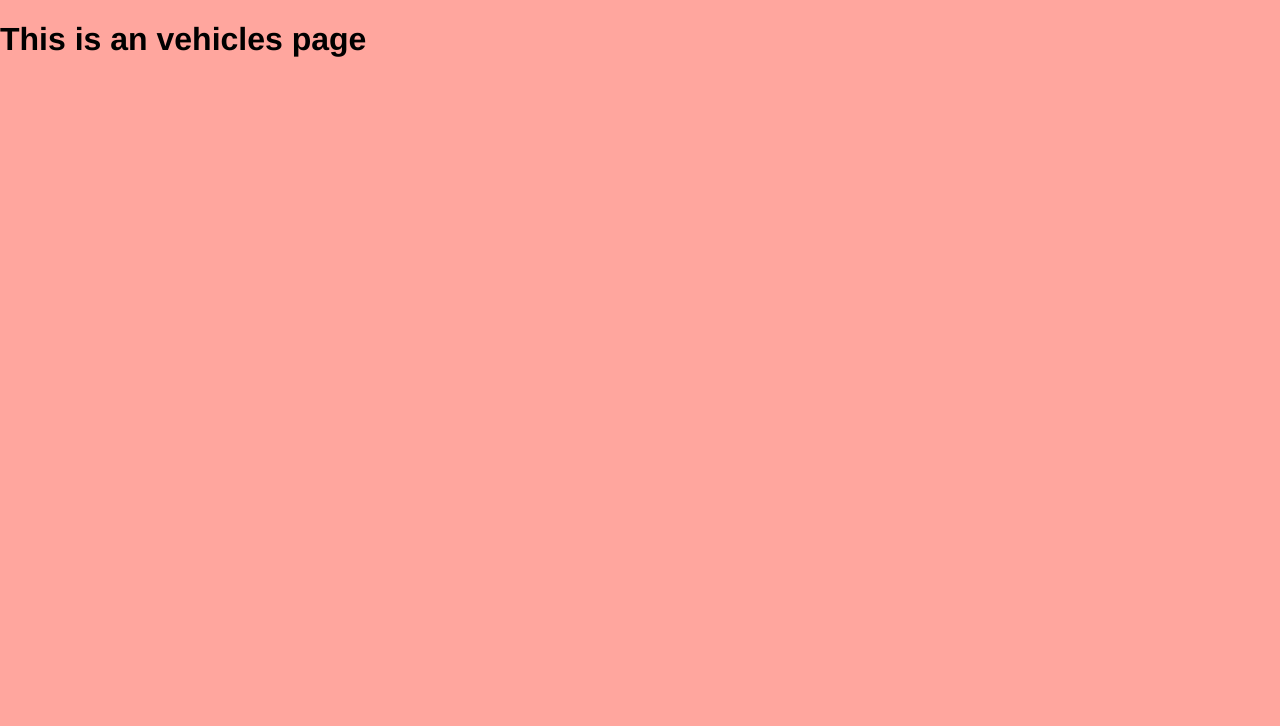
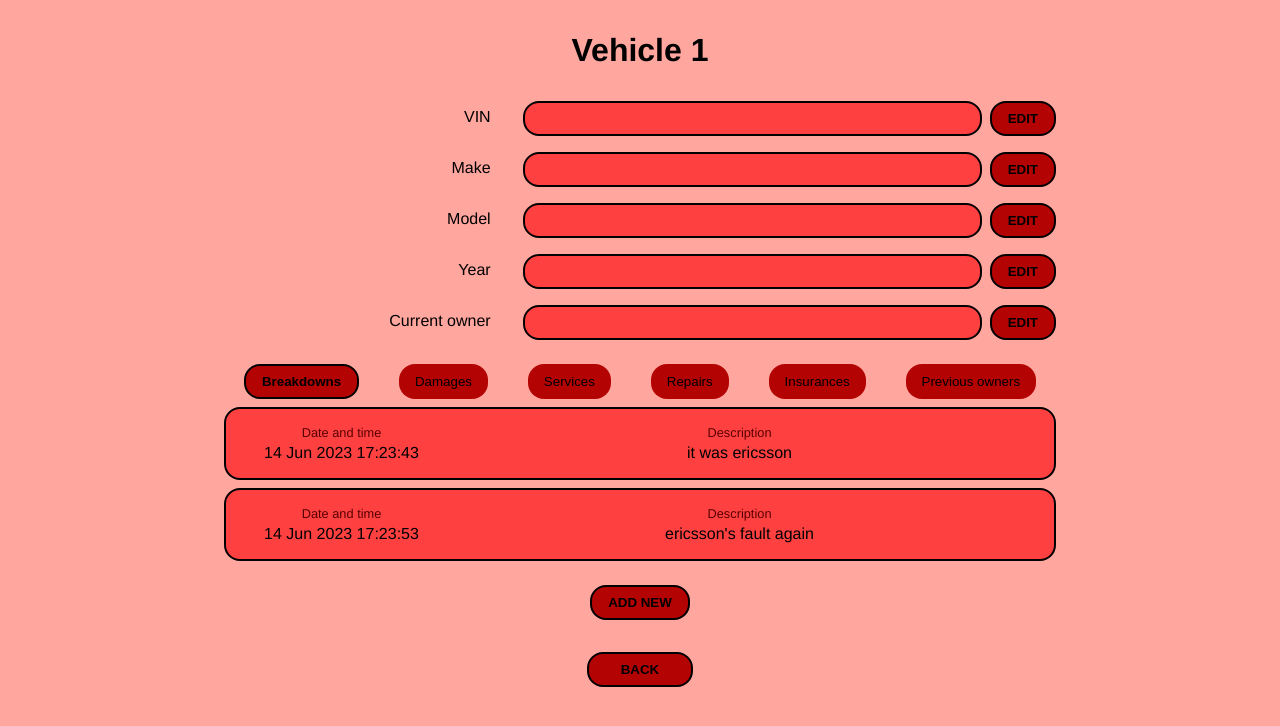
Before and after one commit to b0rke-mborina/car-watch, a Vue app: page /vehicle/1 in a window 1280 px wide. Shown: the top 726 px of the page. Built offline with nearby package versions, Linux system fonts and the light colour scheme.

Commit message:
improved app design

```diff
--- /dev/null
+++ b/src/components/ListItem.vue
@@ -0,0 +1,65 @@
+<template>
+	<div class="item">
+		<div class="item-container">
+			<span class="label">Date and time</span>
+			<span class="value">{{ timeConverter(item.timestamp) }}</span>
+		</div>
+		<div class="item-container">
+			<span class="label">Description</span>
+			<span class="value">{{ item.description }}</span>
+		</div>
+	</div>
+</template>
+
+<script>
+export default {
+	name: 'ListItem',
+	methods: {
+		timeConverter(unixTimestamp) {
+			var unixTimestampMs = new Date(unixTimestamp * 1000);
+			var months = ["Jan", "Feb", "Mar", "Apr", "May", "Jun", "Jul", "Aug", "Sep", "Oct", "Nov", "Dec"];
+			var year = unixTimestampMs.getFullYear();
+			var month = months[unixTimestampMs.getMonth()];
+			var date = unixTimestampMs.getDate();
+			var hour = unixTimestampMs.getHours();
+			var min = unixTimestampMs.getMinutes();
+			var sec = unixTimestampMs.getSeconds();
+			var time = date + ' ' + month + ' ' + year + ' ' + hour + ':' + min + ':' + sec ;
+			return time;
+		}
+	},
+	props: {
+		item: Object
+	}
+}
+</script>
+
+<style scoped>
+.item {
+	display: grid;
+	grid-template-columns: 1fr 3fr;
+	padding: 16px;
+	margin-bottom: 8px;
+	border: 2px solid black;
+	border-radius: 16px;
+	background-color: #FF4040;
+}
+
+.item-container {
+	display: flex;
+	flex-direction: column;
+	flex-wrap: nowrap;
+	justify-content: center;
+	text-align: center;
+}
+
+.label {
+	font-size: 0.8em;
+	padding-bottom: 4px;
+	color: #590000;
+}
+
+.value {
+	padding: 0px 16px;
+}
+</style>
--- a/src/views/VehicleView.vue
+++ b/src/views/VehicleView.vue
@@ -1,14 +1,276 @@
 <template>
-  <div class="about">
-    <h1>This is an vehicles page</h1>
-  </div>
+	<div class="vehicle">
+		<div class="content">
+			<h1 class="heading">Vehicle {{ vehicle.id }}</h1>
+			<div class="vehicle-info">
+				<div class="info-group">
+					<span class="label">VIN</span>
+					<div class="info-group-item">
+						<input type="text" class="input" />
+						<button v-if="isAuthorized" class="button-edit">EDIT</button>
+					</div>
+				</div>
+				<div class="info-group">
+					<span class="label">Make</span>
+					<div class="info-group-item">
+						<input type="text" class="input" />
+						<button v-if="isAuthorized" class="button-edit">EDIT</button>
+					</div>
+				</div>
+				<div class="info-group">
+					<span class="label">Model</span>
+					<div class="info-group-item">
+						<input type="text" class="input" />
+						<button v-if="isAuthorized" class="button-edit">EDIT</button>
+					</div>
+				</div>
+				<div class="info-group">
+					<span class="label">Year</span>
+					<div class="info-group-item">
+						<input type="text" class="input" />
+						<button v-if="isAuthorized" class="button-edit">EDIT</button>
+					</div>
+				</div>
+				<div class="info-group">
+					<span class="label">Current owner</span>
+					<div class="info-group-item">
+						<input type="text" class="input" />
+						<button v-if="isAuthorized" class="button-edit">EDIT</button>
+					</div>
+				</div>
+			</div>
+			<div class="lists">
+				<div class="list-options">
+					<button id="breakdowns" @click="changeItems('breakdowns')"
+							  :class="`button-item ${selectedList == 'breakdowns' ? 'active' : ''}`">Breakdowns</button>
+					<button id="damages" @click="changeItems('damages')"
+							  :class="`button-item ${selectedList == 'damages' ? 'active' : ''}`">Damages</button>
+					<button id="services" @click="changeItems('services')"
+							  :class="`button-item ${selectedList == 'services' ? 'active' : ''}`">Services</button>
+					<button id="repairs" @click="changeItems('repairs')"
+							  :class="`button-item ${selectedList == 'repairs' ? 'active' : ''}`">Repairs</button>
+					<button id="insurances" @click="changeItems('insurances')"
+							  :class="`button-item ${selectedList == 'insurances' ? 'active' : ''}`">Insurances</button>
+					<button id="owners" @click="changeItems('owners')"
+							  :class="`button-item ${selectedList == 'owners' ? 'active' : ''}`">Previous owners</button>
+				</div>
+				<div class="list">
+					<ListItem v-for="item in items" v-bind:key="item" :item="item" />
+				</div>
+				<div class="list-button-container">
+					<button id="breakdowns" @click="changeItems('breakdowns')" class="button-add">ADD NEW</button>
+				</div>
+			</div>
+			<div class="button-container">
+				<router-link :to="{ name: 'vehicles' }" class="action">
+					<button class="button">BACK</button>
+				</router-link>
+			</div>
+		</div>
+	</div>
 </template>
 
 <script>
+import ListItem from '@/components/ListItem.vue'
+
 export default {
-	name: 'VehiclesView',
+	name: 'VehicleView',
+	data() {
+		return {
+			vehicle: {
+				"id": 1,
+				"vin": "111",
+				"make": "111",
+				"model": "111",
+				"year": "111",
+				"owner": "111",
+				"breakdowns": [
+					{
+						"timestamp": 1686763423,
+						"description": "it was ericsson"
+					},
+					{
+						"timestamp": 1686763433,
+						"description": "ericsson's fault again"
+					}
+				],
+				"damages": [],
+				"services": [],
+				"repairs": [],
+				"insurances": [],
+				"owners": []
+			},
+			items: [],
+			isAuthorized: true,
+			selectedList: "breakdowns"
+		}
+	},
+	mounted() {
+		console.log("OK");
+		this.items = this.vehicle.breakdowns;
+	},
+	methods: {
+		changeItems(type) {
+			this.items = this.vehicle[type];
+			this.selectedList = type;
+			console.log(this.selectedList);
+		},
+		addItem() {
+			const item = handleAddingItem();
+			this.vehicle[selectedList].push(item);
+			this.items = this.vehicle[selectedList];
+			console.log(this.selectedList);
+		},
+		handleAddingItem() {
+			console.log("implement this");
+		}
+	},
+	components: {
+		ListItem
+	},
 	props: {
-		msg: String
+		vehicleId: String
 	}
 }
 </script>
+
+<style scoped>
+.vehicles {
+	background-color: #FFA69E;
+}
+
+.content {
+	width: 65%;
+	margin-left: auto;
+	margin-right: auto;
+}
+
+.heading {
+	text-align: center;
+	margin: 0px;
+	padding: 32px;
+}
+
+.vehicle-info {
+	display: grid;
+	grid-template-rows: repeat(5, 1fr);
+	gap: 16px;
+}
+
+.info-group {
+	display: grid;
+	grid-template-columns: 1fr 2fr;
+	gap: 32px;
+}
+
+.label {
+	text-align: right;
+	line-height: 32px;
+}
+
+.info-group-item {
+	display: flex;
+	flex-direction: row;
+}
+
+.input {
+	padding: 8px 16px;
+	border: 2px solid black;
+	border-radius: 16px;
+	background-color: #FF4040;
+	width: 100%;
+}
+
+.input:focus{
+	outline: none;
+}
+
+.button-edit {
+	font-weight: bold;
+	padding: 8px 16px;
+	border: 2px solid black;
+	border-radius: 16px;
+	background-color: #B30303;
+	margin-left: 8px;
+}
+
+.lists {
+	margin-top: 16px;
+}
+
+.list-options {
+	display: flex;
+	flex-direction: row;
+	flex-wrap: wrap;
+	justify-content: space-around;
+}
+
+.button-item {
+	padding: 8px 16px;
+	border-radius: 16px;
+	border-width: 0px;
+	background-color: #B30303;
+	margin: 8px 4px;
+}
+
+.active {
+	font-weight: bold;
+	border: 2px solid black;
+}
+
+.list {
+	margin-bottom: 16px;
+}
+
+.list-button-container {
+	margin-top: 24px;
+	text-align: center;
+}
+
+.button-add {
+	font-weight: bold;
+	padding: 8px 16px;
+	border: 2px solid black;
+	border-radius: 16px;
+	background-color: #B30303;
+}
+
+.button-container {
+	margin-top: 32px;
+	margin-bottom: 64px;
+	text-align: center;
+}
+
+.action {
+	text-decoration: none;
+	text-align: center;
+	color: #000000 !important;
+}
+
+.button {
+	font-weight: bold;
+	padding: 8px 32px;
+	border: 2px solid black;
+	border-radius: 16px;
+	background-color: #B30303;
+}
+
+@media (max-width: 700px) {
+	.content {
+		width: 100%;
+		padding: 32px;
+	}
+}
+
+@media (max-width: 500px) {
+	.info-group {
+		grid-template-columns: 1fr;
+		grid-template-rows: 1fr 1fr;
+		gap: 0px;
+	}
+
+	.label {
+		text-align: center;
+	}
+}
+</style>
--- a/src/views/VehiclesView.vue
+++ b/src/views/VehiclesView.vue
@@ -1,7 +1,7 @@
 <template>
 	<div class="vehicles">
 		<div class="content">
-			<h1 class="heading">This is an vehicle page</h1>
+			<h1 class="heading">Vehicles</h1>
 			<VehicleItem v-for="vehicle in vehicles" v-bind:key="vehicle" :vehicle="vehicle"/>
 			<div class="button-container">
 				<router-link :to="{ name: 'home' }" class="action">
@@ -36,41 +36,6 @@ export default {
 	data() {
 		return {
 			vehicles: [
-				{
-					"vin": "111",
-					"make": "111",
-					"model": "111",
-					"year": "111",
-					"owner": "111",
-				},
-				{
-					"vin": "111",
-					"make": "111",
-					"model": "111",
-					"year": "111",
-					"owner": "111",
-				},
-				{
-					"vin": "111",
-					"make": "111",
-					"model": "111",
-					"year": "111",
-					"owner": "111",
-				},
-				{
-					"vin": "111",
-					"make": "111",
-					"model": "111",
-					"year": "111",
-					"owner": "111",
-				},
-				{
-					"vin": "111",
-					"make": "111",
-					"model": "111",
-					"year": "111",
-					"owner": "111",
-				},
 				{
 					"vin": "111",
 					"make": "111",
@@ -135,7 +100,7 @@ export default {
 
 .button {
 	font-weight: bold;
-	padding: 8px;
+	padding: 8px 32px;
 	border: 2px solid black;
 	border-radius: 16px;
 	background-color: #B30303;
```
